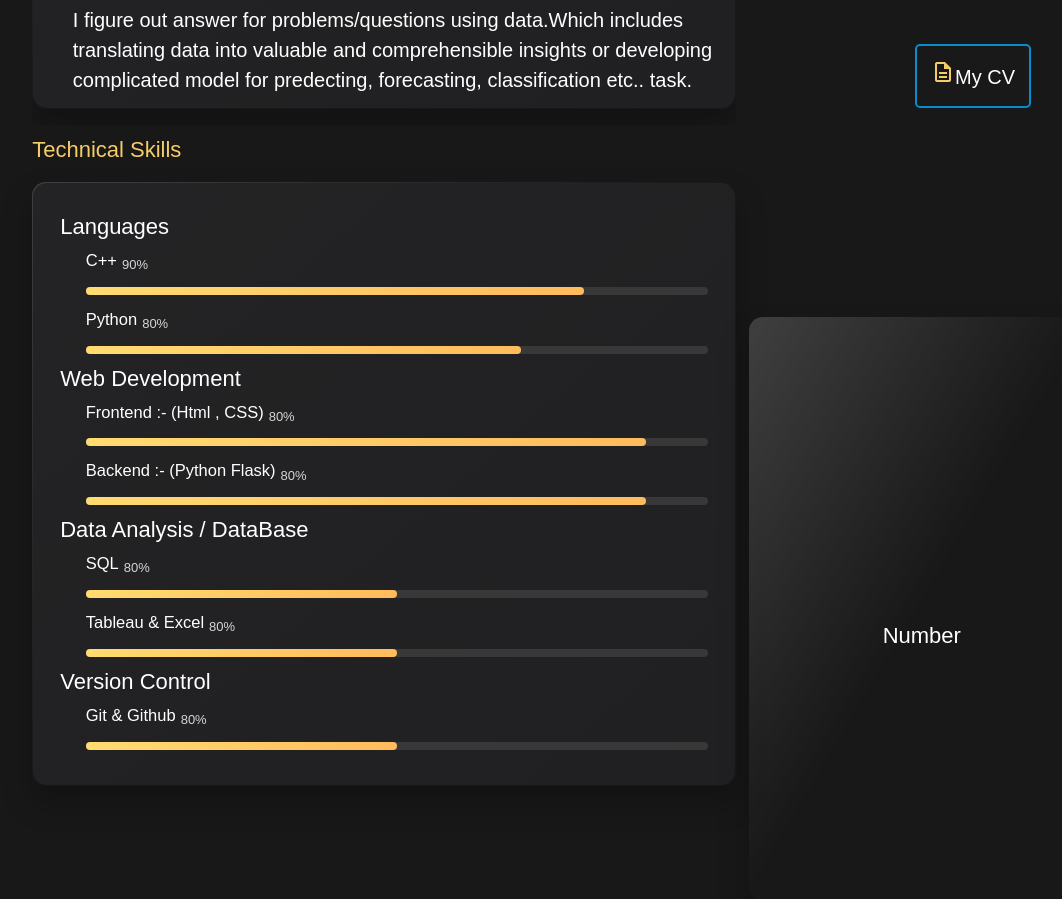
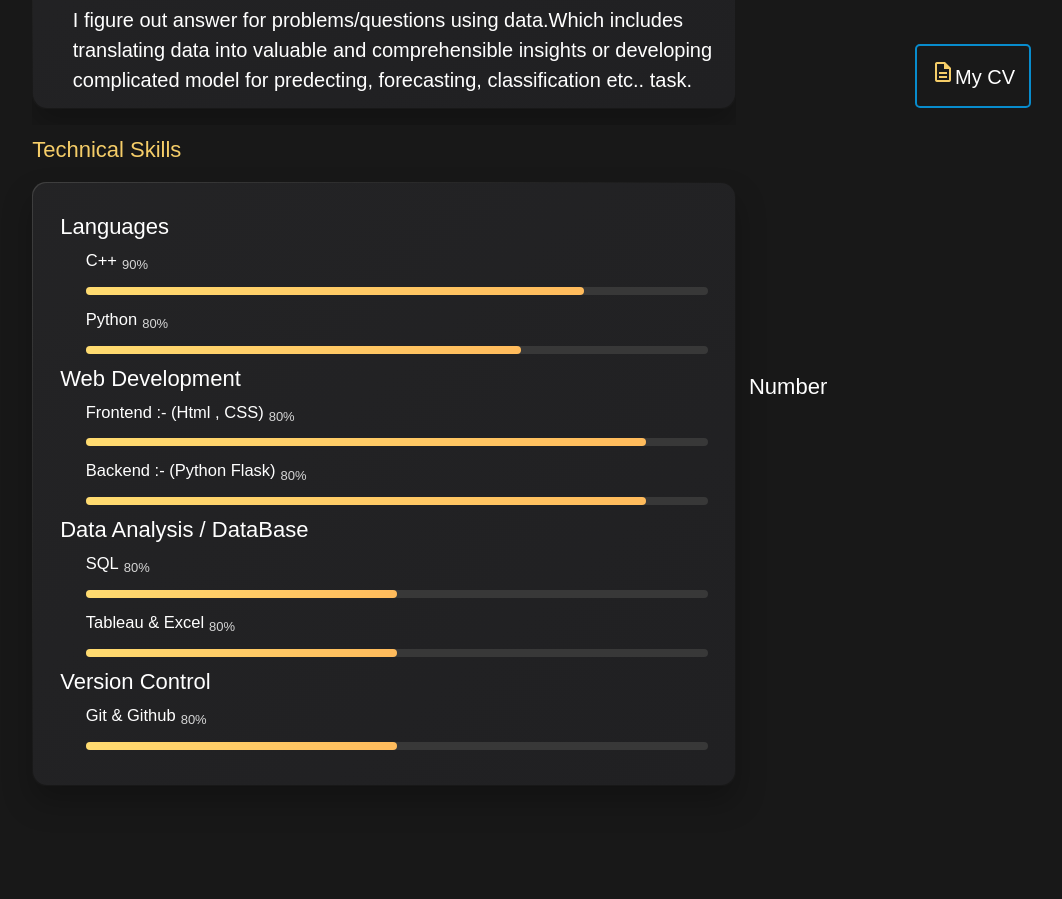
Before and after one commit to Black-Rose-6/portfolio, a plain HTML site: page index.html in a window 1280 px wide. Shown: the part 1079-1978 px from the top of the page, without its empty margins (167-1229 px from the left). Drawn offline with nearby package versions, Linux system fonts and the light colour scheme.

Commit message:
CSS backtracked

```diff
--- a/CSS/index.css
+++ b/CSS/index.css
@@ -502,6 +502,9 @@ code {
     display: grid;
     grid-template-rows: 1fr 1fr;
     gap: 20px;
+}
+
+/* .service-item {
     background: var(--border-gradient-onyx);
     padding: 5px;
     border-radius: 14px;
@@ -509,11 +512,6 @@ code {
     position: relative;
     z-index: 1;
     height: 73vh;
-    overflow-y: auto;
-    justify-items: center;
-}
-
-/* .service-item {
 } */
 
 .service-item::before {
```
